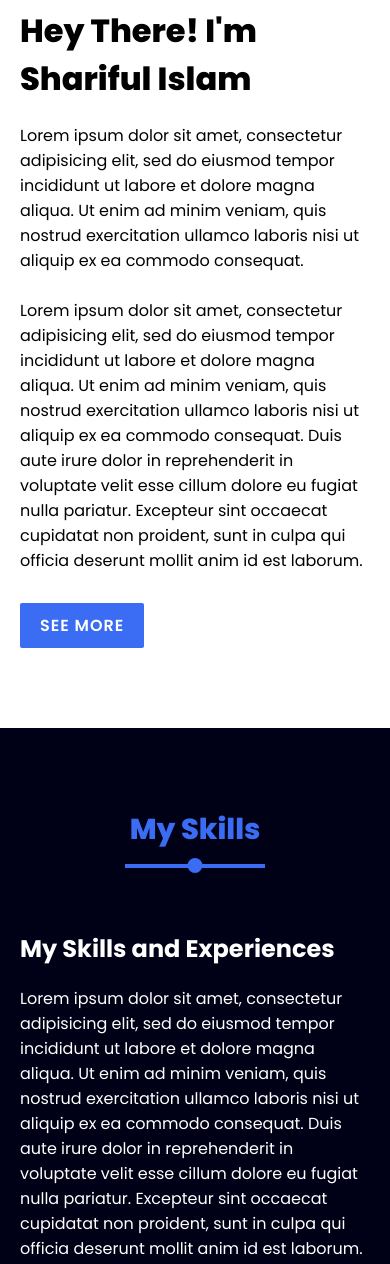
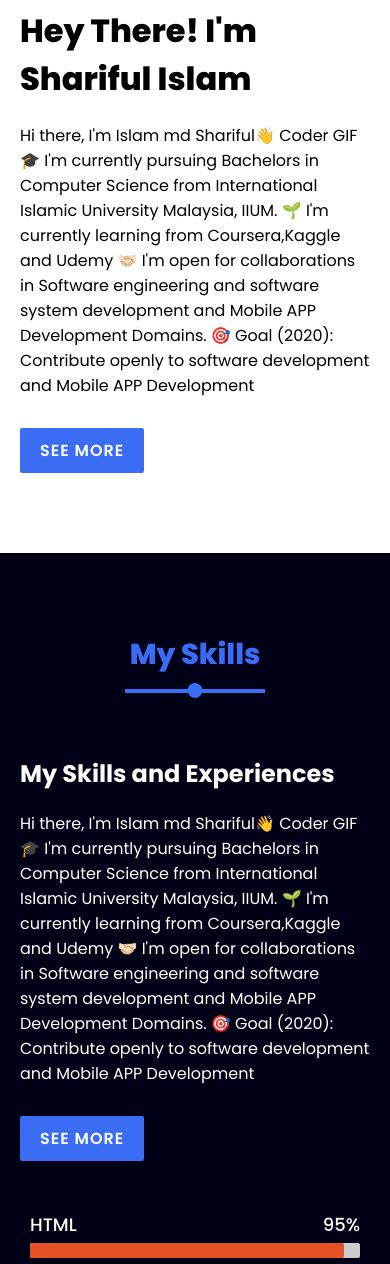
Before and after one commit to sinoyon/portfolio, a plain HTML site: page index.html in a window 390 px wide. Shown: the part 1680-2944 px from the top of the page. Drawn offline with Linux system fonts and the light colour scheme.

Commit message:
Update index.html

```diff
--- a/index.html
+++ b/index.html
@@ -4,7 +4,7 @@
   <head>
     <meta charset="utf-8">
     <meta name="viewport" content="width=device-width, initial-scale=1.0">
-    <title>Responsive Personal Portfolio Website - HTML, CSS & Vanilla Javascript</title>
+    <title>Shariful</title>
     <link rel="stylesheet" href="style.css">
     <link rel="stylesheet" href="https://cdnjs.cloudflare.com/ajax/libs/font-awesome/5.15.2/css/all.min.css">
   </head>
@@ -56,7 +56,13 @@
         </div>
         <div class="column col-right reveal">
           <h2 class="content-title">Hey There! I'm Shariful Islam</h2>
-          <p class="paragraph-text">Lorem ipsum dolor sit amet, consectetur adipisicing elit, sed do eiusmod tempor incididunt ut labore et dolore magna aliqua. Ut enim ad minim veniam, quis nostrud exercitation ullamco laboris nisi ut aliquip ex ea commodo consequat.<br><br>Lorem ipsum dolor sit amet, consectetur adipisicing elit, sed do eiusmod tempor incididunt ut labore et dolore magna aliqua. Ut enim ad minim veniam, quis nostrud exercitation ullamco laboris nisi ut aliquip ex ea commodo consequat. Duis aute irure dolor in reprehenderit in voluptate velit esse cillum dolore eu fugiat nulla pariatur. Excepteur sint occaecat cupidatat non proident, sunt in culpa qui officia deserunt mollit anim id est laborum.</p>
+          <p class="paragraph-text">Hi there, I'm Islam md Shariful👋
+Coder GIF
+
+🎓 I'm currently pursuing Bachelors in Computer Science from International Islamic University Malaysia, IIUM.
+🌱 I'm currently learning from Coursera,Kaggle and Udemy
+🤝🏻 I'm open for collaborations in Software engineering and software system development and Mobile APP Development Domains.
+🎯 Goal (2020): Contribute openly to software development and Mobile APP Development</p>
           <a href="#" class="btn">See More</a>
         </div>
       </div>
@@ -69,7 +75,13 @@
       <div class="content">
         <div class="column col-left reveal">
           <h2 class="content-title">My Skills and Experiences</h2>
-          <p>Lorem ipsum dolor sit amet, consectetur adipisicing elit, sed do eiusmod tempor incididunt ut labore et dolore magna aliqua. Ut enim ad minim veniam, quis nostrud exercitation ullamco laboris nisi ut aliquip ex ea commodo consequat. Duis aute irure dolor in reprehenderit in voluptate velit esse cillum dolore eu fugiat nulla pariatur. Excepteur sint occaecat cupidatat non proident, sunt in culpa qui officia deserunt mollit anim id est laborum.</p>
+          <p>Hi there, I'm Islam md Shariful👋
+Coder GIF
+
+🎓 I'm currently pursuing Bachelors in Computer Science from International Islamic University Malaysia, IIUM.
+🌱 I'm currently learning from Coursera,Kaggle and Udemy
+🤝🏻 I'm open for collaborations in Software engineering and software system development and Mobile APP Development Domains.
+🎯 Goal (2020): Contribute openly to software development and Mobile APP Development</p>
           <a href="#" class="btn">See More</a>
         </div>
         <div class="column col-right reveal">
@@ -115,7 +127,13 @@
     <section class="services" id="services">
       <div class="title reveal">
         <h2 class="section-title">My Services</h2>
-        <p>Lorem ipsum dolor sit amet, consectetur adipisicing elit, sed do eiusmod tempor incididunt ut labore et dolore magna aliqua. Ut enim ad minim veniam, quis nostrud exercitation ullamco laboris nisi ut aliquip ex ea commodo consequat.</p>
+        <p>Hi there, I'm Islam md Shariful👋
+Coder GIF
+
+🎓 I'm currently pursuing Bachelors in Computer Science from International Islamic University Malaysia, IIUM.
+🌱 I'm currently learning from Coursera,Kaggle and Udemy
+🤝🏻 I'm open for collaborations in Software engineering and software system development and Mobile APP Development Domains.
+🎯 Goal (2020): Contribute openly to software development and Mobile APP Development</p>
       </div>
       <div class="content">
         <div class="card reveal">
@@ -124,7 +142,7 @@
           </div>
           <div class="info">
             <h3>Web Design</h3>
-            <p>Lorem ipsum dolor sit amet, consectetur adipisicing elit, sed do eiusmod tempor incididunt ut labore et dolore magna aliqua.</p>
+            <p>I'm currently pursuing Bachelors in Computer Science from International Islamic University Malaysia, IIUM..</p>
           </div>
         </div>
         <div class="card reveal">
@@ -133,7 +151,7 @@
           </div>
           <div class="info">
             <h3>Web Development</h3>
-            <p>Lorem ipsum dolor sit amet, consectetur adipisicing elit, sed do eiusmod tempor incididunt ut labore et dolore magna aliqua.</p>
+            <p>I'm currently pursuing Bachelors in Computer Science from International Islamic University Malaysia, IIUM..</p>
           </div>
         </div>
         <div class="card reveal">
@@ -142,7 +160,7 @@
           </div>
           <div class="info">
             <h3>Motion Graphic Design</h3>
-            <p>Lorem ipsum dolor sit amet, consectetur adipisicing elit, sed do eiusmod tempor incididunt ut labore et dolore magna aliqua.</p>
+            <p>I'm currently pursuing Bachelors in Computer Science from International Islamic University Malaysia, IIUM..</p>
           </div>
         </div>
       </div>
```
